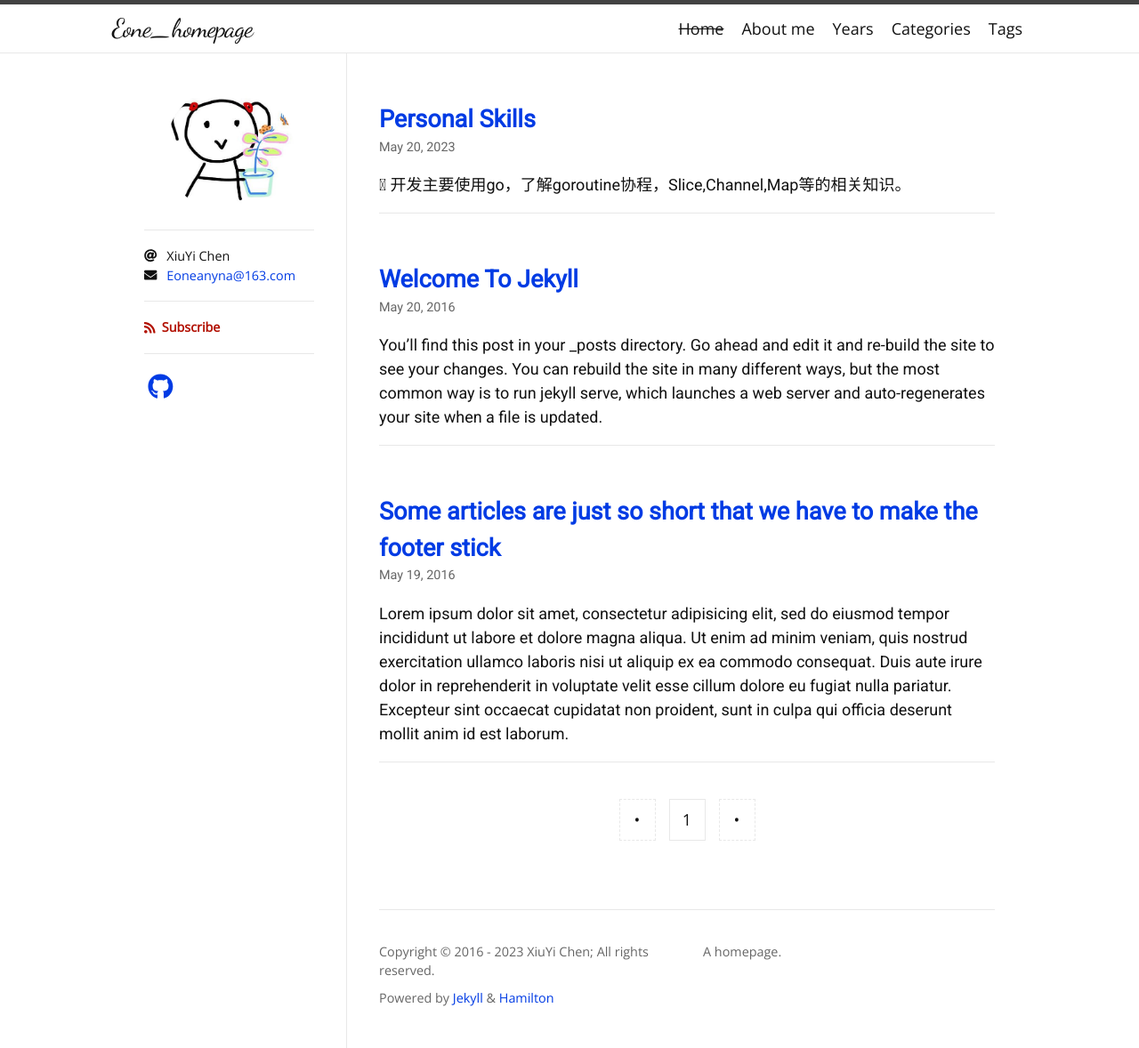
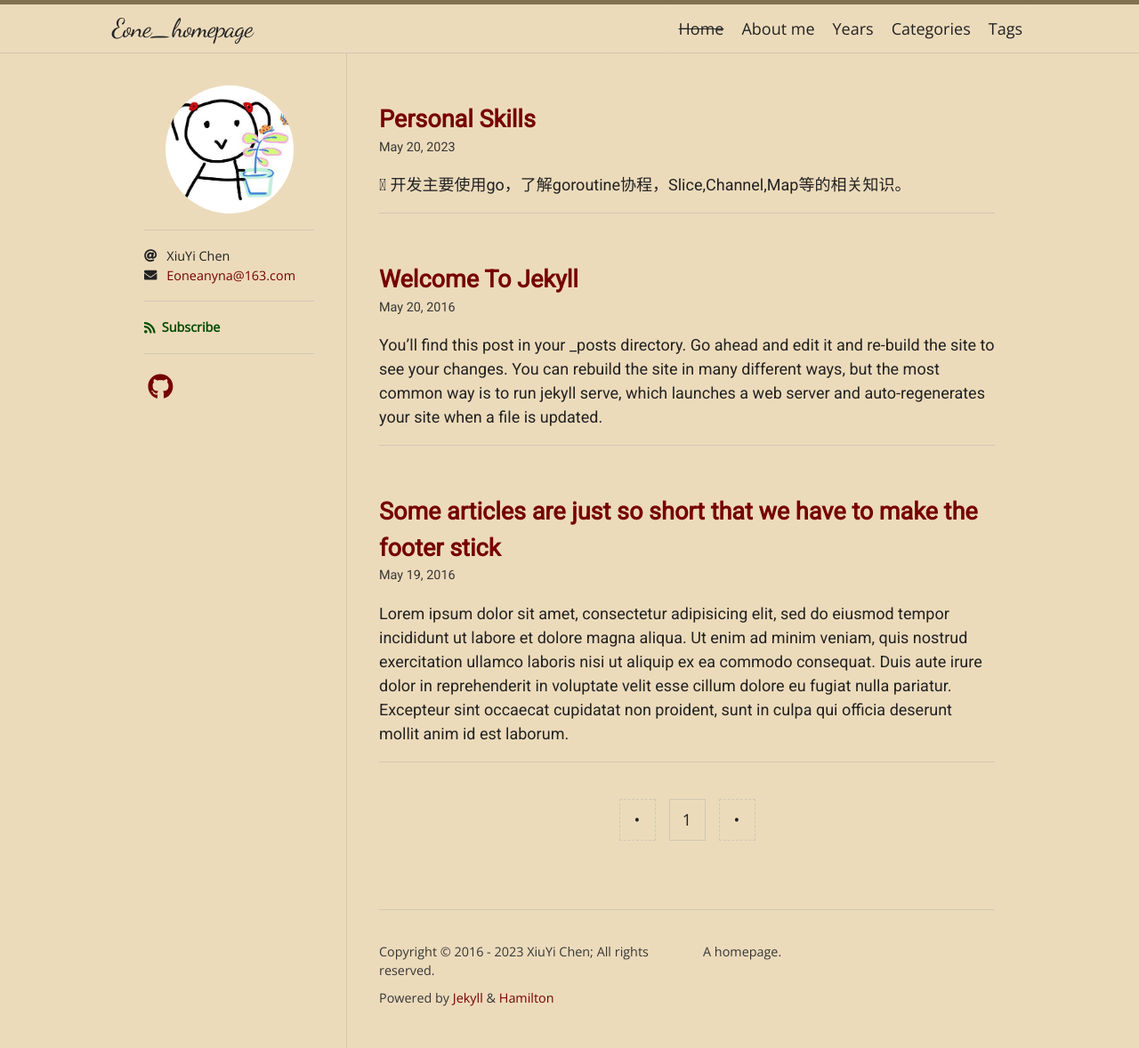
Before and after one commit to Eoneanyna/Eoneangyna, a Jekyll site: the page built from index.html, in a window 1280 px wide. Shown: the whole page at 89% size. Built offline with Jekyll 4.4.1, drawn with Linux system fonts in a browser that asks for light colours; nearby versions of some CDN libraries; some web fonts are replaced; the list of posts is cut into pages by our own code.

Commit message:
update skin

```diff
--- a/_config.yml
+++ b/_config.yml
@@ -3,6 +3,7 @@ description: A homepage.
 author: XiuYi Chen
 avatar: /personal_eone_log.png
 email: Eoneanyna@163.com
+skin: sunset
 
 plugins:
   - jekyll-seo-tag
@@ -27,7 +28,6 @@ exclude:
   - scripts/
   - README.md
   - jekyll-theme-hamilton.gemspec
-sink: sunset
 # Jekyll SEO Tag (Optional)
 # =========================
 twitter:
```
